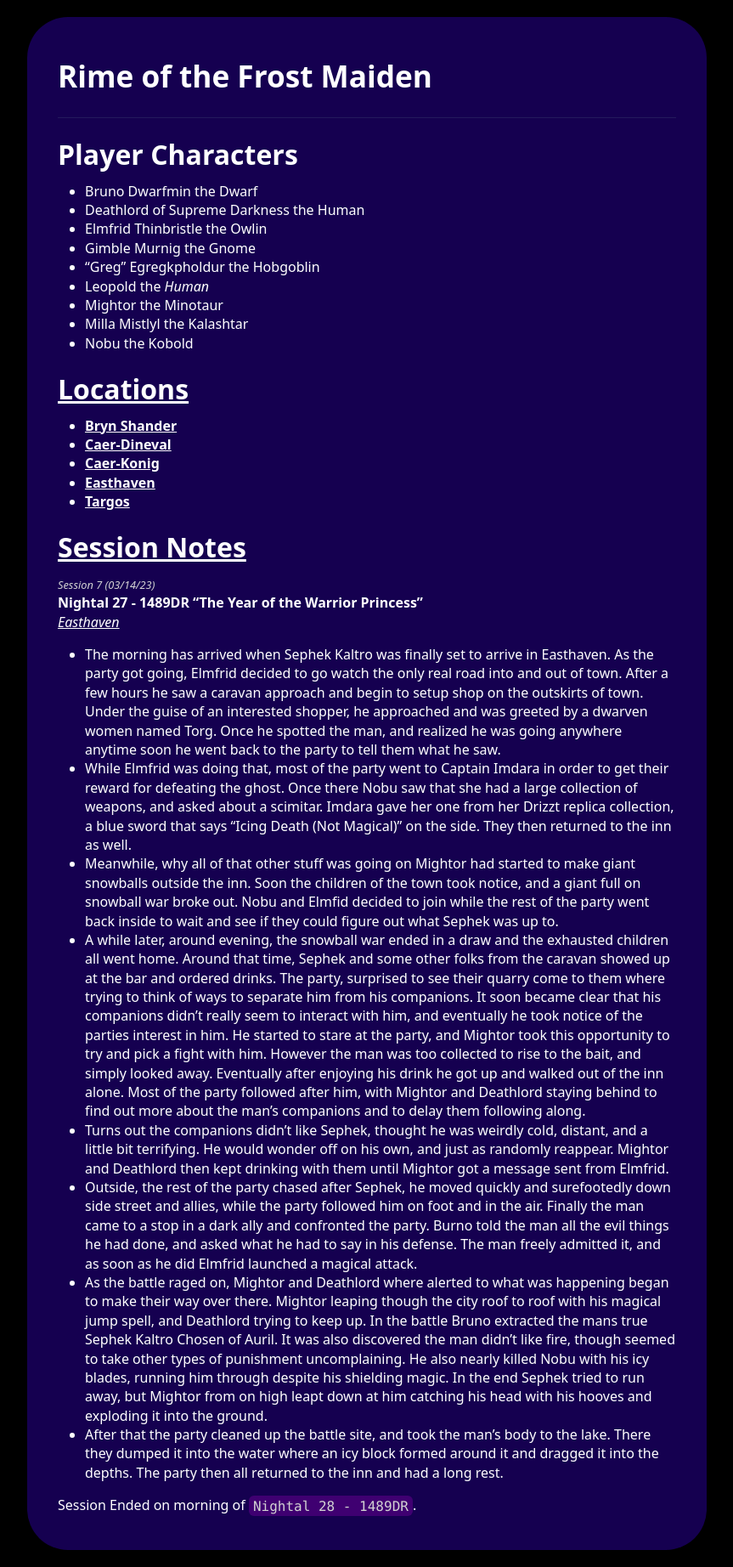
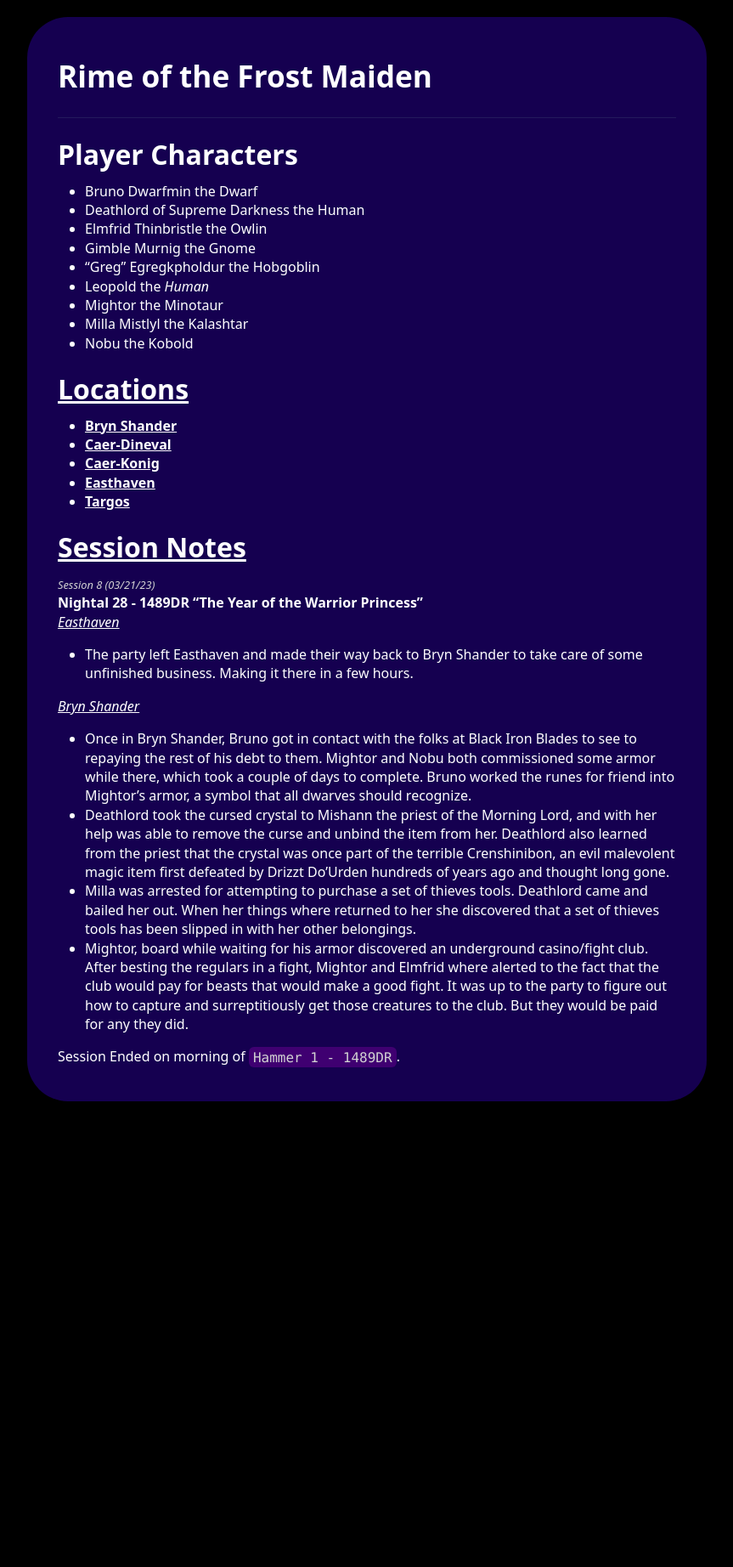
Before and after one commit to GMTim/RimeOfTheFrostMaiden, a Jekyll site: the page built from index.md, in a window 1280 px wide. Shown: the whole page at 85% size, without its empty margins (208-1071 px from the left). Built offline with Jekyll 4.4.1, drawn with Linux system fonts in a browser that asks for light colours; after the commit the page ends 1316 px from its top, so only the background shows below that.

Commit message:
Added Session 8 Notes

```diff
--- a/index.md
+++ b/index.md
@@ -19,20 +19,21 @@
 - [**Targos**](./locations/targos.md)
 
 ## [Session Notes](./past-sessions.md)
-<em class="subtext">Session 7 (03/14/23)</em>
-**Nightal 27 - 1489DR "The Year of the Warrior Princess"**
+<em class="subtext">Session 8 (03/21/23)</em>
+**Nightal 28 - 1489DR “The Year of the Warrior Princess”**
 _[Easthaven](./locations/easthaven.md)_
 
-- The morning has arrived when Sephek Kaltro was finally set to arrive in Easthaven. As the party got going, Elmfrid decided to go watch the only real road into and out of town. After a few hours he saw a caravan approach and begin to setup shop on the outskirts of town. Under the guise of an interested shopper, he approached and was greeted by a dwarven women named Torg. Once he spotted the man, and realized he was going anywhere anytime soon he went back to the party to tell them what he saw.
-- While Elmfrid was doing that, most of the party went to Captain Imdara in order to get their reward for defeating the ghost. Once there Nobu saw that she had a large collection of weapons, and asked about a scimitar. Imdara gave her one from her Drizzt replica collection, a blue sword that says "Icing Death (Not Magical)" on the side. They then returned to the inn as well.
-- Meanwhile, why all of that other stuff was going on Mightor had started to make giant snowballs outside the inn. Soon the children of the town took notice, and a giant full on snowball war broke out. Nobu and Elmfid decided to join while the rest of the party went back inside to wait and see if they could figure out what Sephek was up to.
-- A while later, around evening, the snowball war ended in a draw and the exhausted children all went home. Around that time, Sephek and some other folks from the caravan showed up at the bar and ordered drinks. The party, surprised to see their quarry come to them where trying to think of ways to separate him from his companions. It soon became clear that his companions didn't really seem to interact with him, and eventually he took notice of the parties interest in him. He started to stare at the party, and Mightor took this opportunity to try and pick a fight with him. However the man was too collected to rise to the bait, and simply looked away. Eventually after enjoying his drink he got up and walked out of the inn alone. Most of the party followed after him, with Mightor and Deathlord staying behind to find out more about the man's companions and to delay them following along.
-- Turns out the companions didn't like Sephek, thought he was weirdly cold, distant, and a little bit terrifying. He would wonder off on his own, and just as randomly reappear. Mightor and Deathlord then kept drinking with them until Mightor got a message sent from Elmfrid.
-- Outside, the rest of the party chased after Sephek, he moved quickly and surefootedly down side street and allies, while the party followed him on foot and in the air. Finally the man came to a stop in a dark ally and confronted the party. Burno told the man all the evil things he had done, and asked what he had to say in his defense. The man freely admitted it, and as soon as he did Elmfrid launched a magical attack.
-- As the battle raged on, Mightor and Deathlord where alerted to what was happening began to make their way over there. Mightor leaping though the city roof to roof with his magical jump spell, and Deathlord trying to keep up. In the battle Bruno extracted the mans true Sephek Kaltro Chosen of Auril. It was also discovered the man didn't like fire, though seemed to take other types of punishment uncomplaining. He also nearly killed Nobu with his icy blades, running him through despite his shielding magic. In the end Sephek tried to run away, but Mightor from on high leapt down at him catching his head with his hooves and exploding it into the ground.
-- After that the party cleaned up the battle site, and took the man's body to the lake. There they dumped it into the water where an icy block formed around it and dragged it into the depths. The party then all returned to the inn and had a long rest.
+- The party left Easthaven and made their way back to Bryn Shander to take care of some unfinished business. Making it there in a few hours.
 
-Session Ended on morning of `Nightal 28 - 1489DR`.
+_[Bryn Shander](./locations/bryn-shander.md)_
+
+- Once in Bryn Shander, Bruno got in contact with the folks at Black Iron Blades to see to repaying the rest of his debt to them. Mightor and Nobu both commissioned some armor while there, which took a couple of days to complete. Bruno worked the runes for friend into Mightor’s armor, a symbol that all dwarves should recognize.
+- Deathlord took the cursed crystal to Mishann the priest of the Morning Lord, and with her help was able to remove the curse and unbind the item from her. Deathlord also learned from the priest that the crystal was once part of the terrible Crenshinibon, an evil malevolent magic item first defeated by Drizzt Do’Urden hundreds of years ago and thought long gone.
+- Milla was arrested for attempting to purchase a set of thieves tools. Deathlord came and bailed her out. When her things where returned to her she discovered that a set of thieves tools has been slipped in with her other belongings.
+- Mightor, board while waiting for his armor discovered an underground casino/fight club. After besting the regulars in a fight, Mightor and Elmfrid where alerted to the fact that the club would pay for beasts that would make a good fight. It was up to the party to figure out how to capture and surreptitiously get those creatures to the club. But they would be paid for any they did.
+
+
+Session Ended on morning of `Hammer 1 - 1489DR`.
 
 <script>
     function shuffleArray(array) {
```
Also changed, not shown: past-sessions.md (+18 -0 lines).
